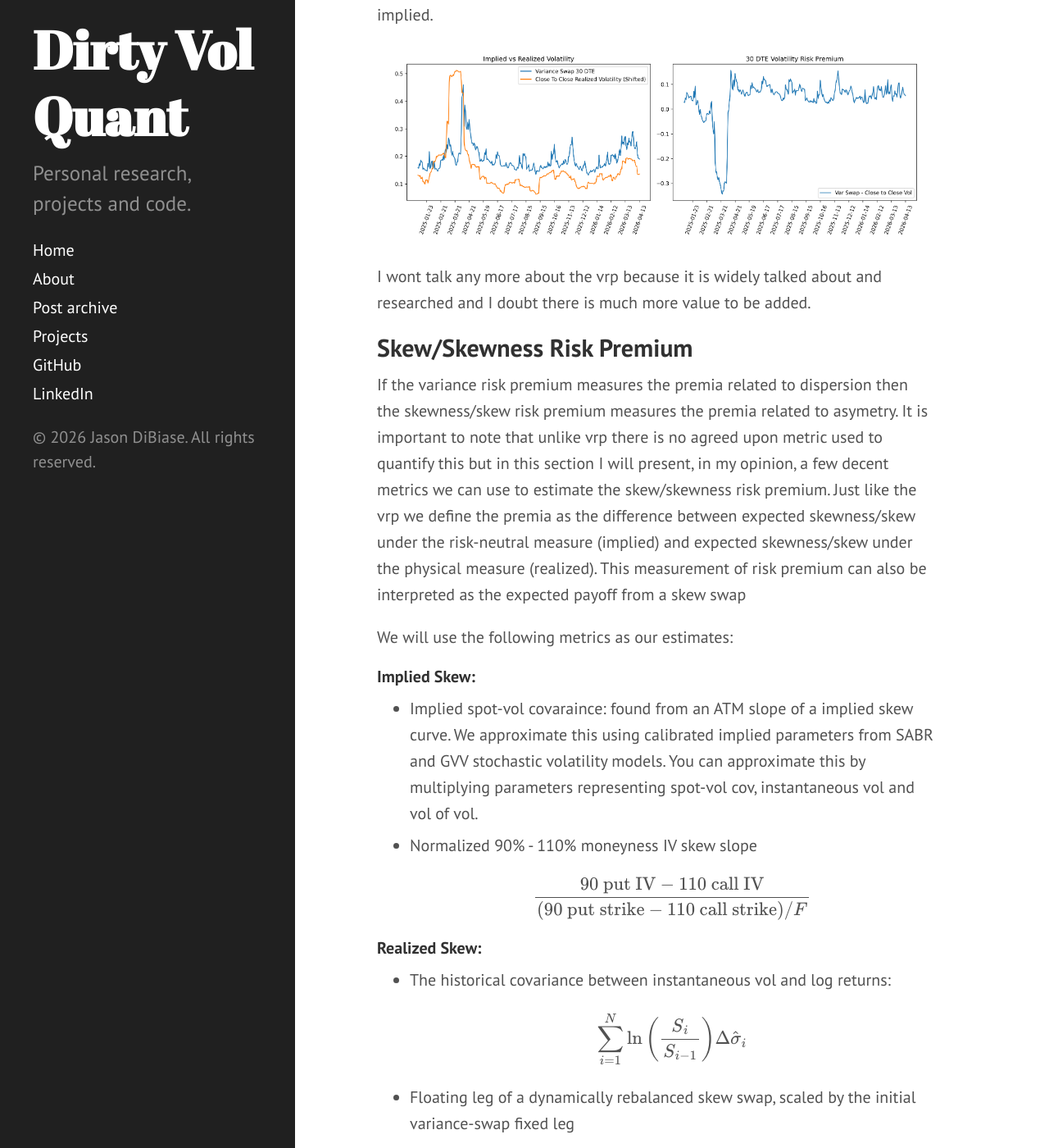
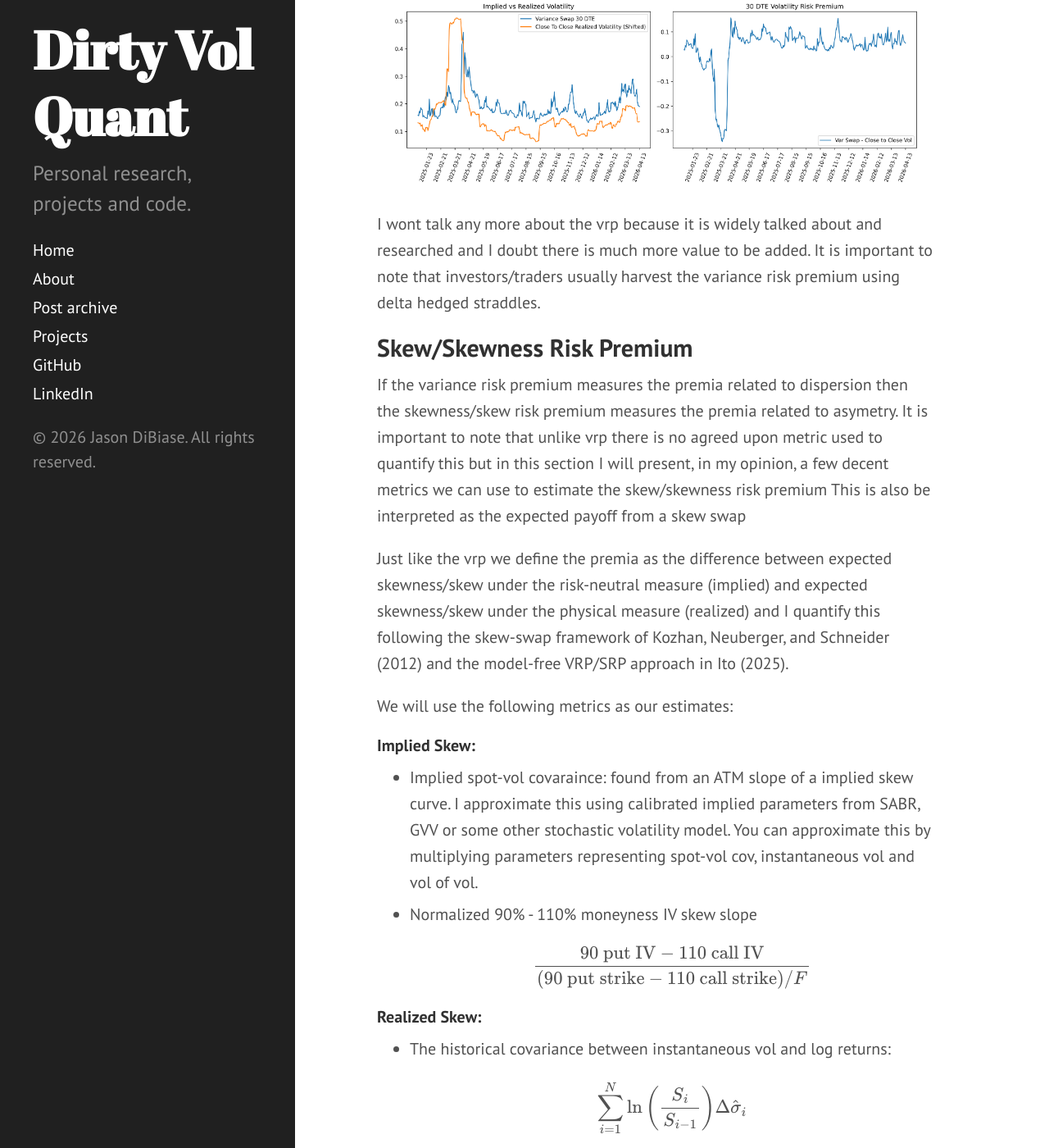
Before and after one commit to dibiasej/dibiasej.github.io, a Jekyll site: the page built from _posts/2026-05-24-Volatility-Surface-Risk-Premiums.md, in a window 1280 px wide and 1400 px high, scrolled down 2548 px. Shown: the whole window at 82% size. Built offline with Jekyll 4.4.1, drawn with Linux system fonts in a browser that asks for light colours; Markdown is read by kramdown in place of the engine named in the settings; some of the changed text lies outside the part shown.

Commit message:
added references

```diff
--- a/_posts/2026-05-24-Volatility-Surface-Risk-Premiums.md
+++ b/_posts/2026-05-24-Volatility-Surface-Risk-Premiums.md
@@ -39,16 +39,18 @@
 
 ![Volatility Risk Premium](/assets/images/SPY-Variance-Risk-Premium-Post-2026-05-24.png)
 
-I wont talk any more about the vrp because it is widely talked about and researched and I doubt there is much more value to be added.
+I wont talk any more about the vrp because it is widely talked about and researched and I doubt there is much more value to be added. It is important to note that investors/traders usually harvest the variance risk premium using delta hedged straddles.
 
 ## Skew/Skewness Risk Premium
 
-If the variance risk premium measures the premia related to dispersion then the skewness/skew risk premium measures the premia related to asymetry. It is important to note that unlike vrp there is no agreed upon metric used to quantify this but in this section I will present, in my opinion, a few decent metrics we can use to estimate the skew/skewness risk premium. Just like the vrp we define the premia as the difference between expected skewness/skew under the risk-neutral measure (implied) and expected skewness/skew under the physical measure (realized). This measurement of risk premium can also be interpreted as the expected payoff from a skew swap
+If the variance risk premium measures the premia related to dispersion then the skewness/skew risk premium measures the premia related to asymetry. It is important to note that unlike vrp there is no agreed upon metric used to quantify this but in this section I will present, in my opinion, a few decent metrics we can use to estimate the skew/skewness risk premium This is also be interpreted as the expected payoff from a skew swap
+
+Just like the vrp we define the premia as the difference between expected skewness/skew under the risk-neutral measure (implied) and expected skewness/skew under the physical measure (realized) and I quantify this following the skew-swap framework of Kozhan, Neuberger, and Schneider (2012) and the model-free VRP/SRP approach in Ito (2025).
 
 We will use the following metrics as our estimates:
 
 ###### Implied Skew:
-- Implied spot-vol covaraince: found from an ATM slope of a implied skew curve. We approximate this using calibrated implied parameters from SABR and GVV stochastic volatility models. You can approximate this by multiplying parameters representing spot-vol cov, instantaneous vol and vol of vol.
+- Implied spot-vol covaraince: found from an ATM slope of a implied skew curve. I approximate this using calibrated implied parameters from SABR, GVV or some other stochastic volatility model. You can approximate this by multiplying parameters representing spot-vol cov, instantaneous vol and vol of vol.
 - Normalized 90% - 110% moneyness IV skew slope
 
   $$
@@ -88,6 +90,8 @@
   \right]
   $$
 
+  - Following Kozhan, Neuberger, and Schneider (2012)
+
 ###### Implied Skewness:
 - Fixed leg of a skew swap: There are many different ways to estimate this and many papers have been written that go into this topic on length but here I will present only a few.
 
```
Also changed, not shown: other parts of _posts/2026-05-24-Volatility-Surface-Risk-Premiums.md (+5 -5 lines).
